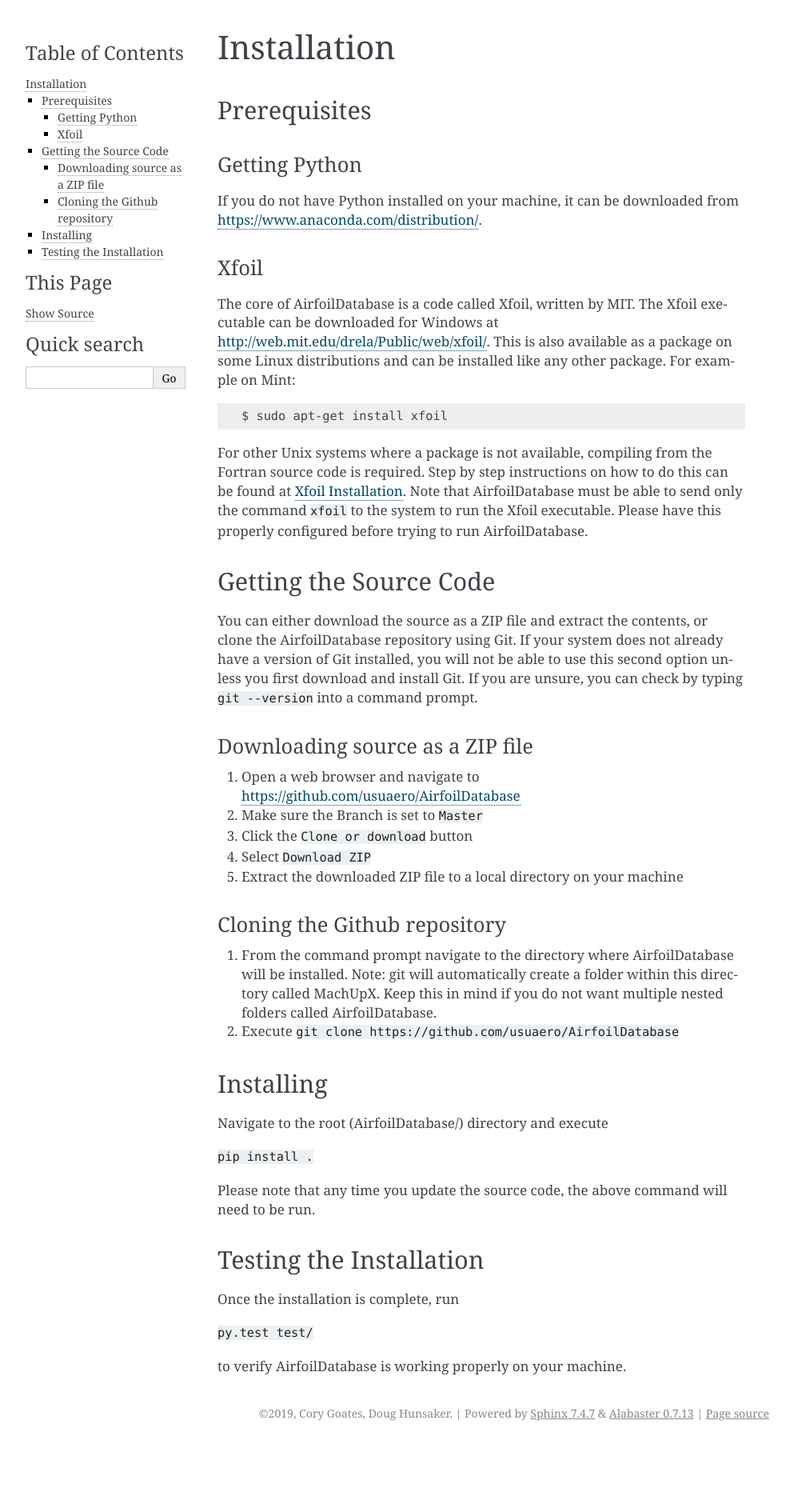
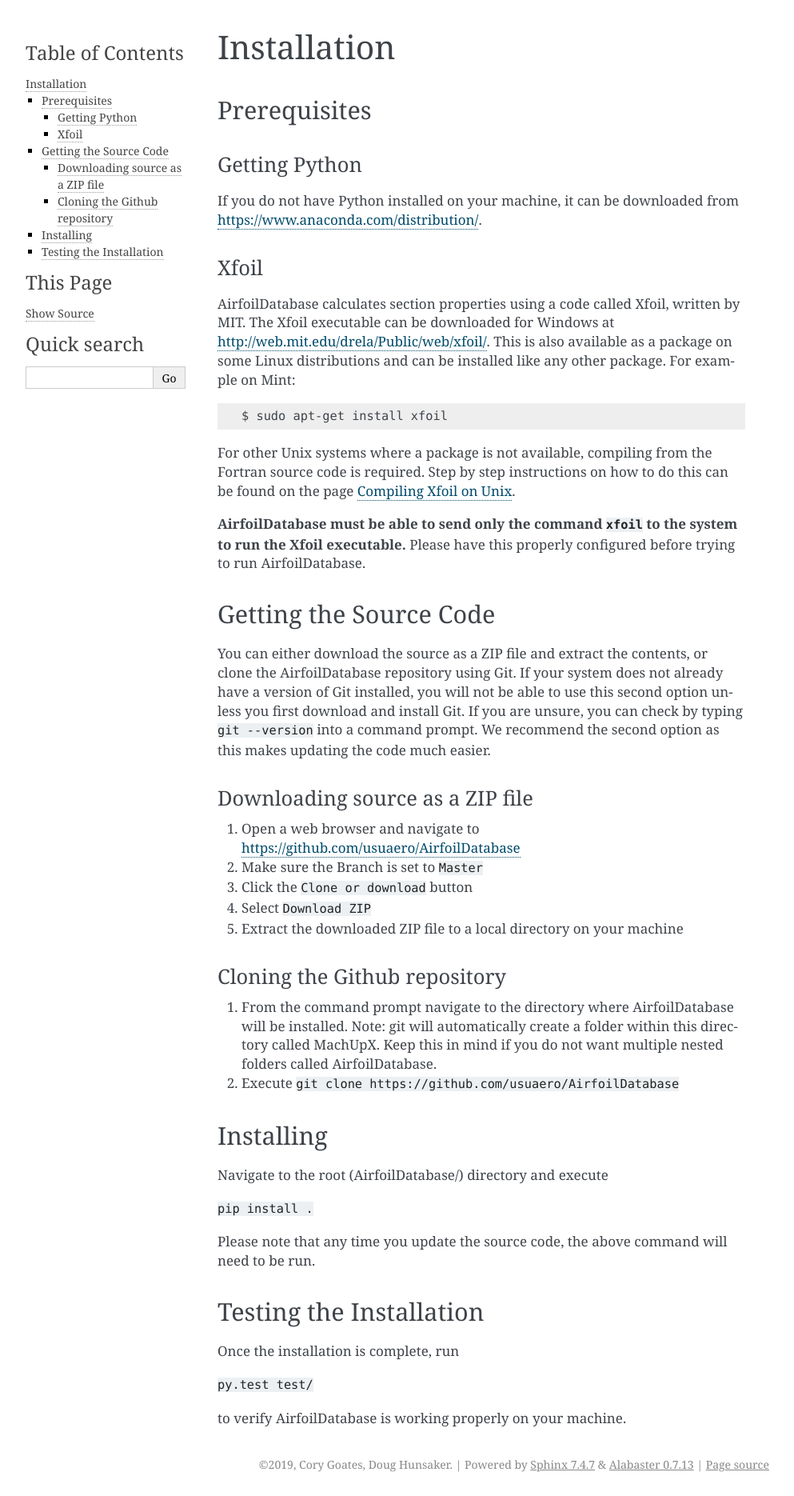
Before and after one commit to usuaero/AirfoilDatabase, a Sphinx documentation site: the page built from docs/source/installation.md, in a window 1280 px wide. Shown: the whole page at 80% size, without its empty margins (148-1141 px from the left). Built offline with Sphinx 7.4.7, drawn with Linux system fonts in a browser that asks for light colours; pages that are not in the unit, such as notebooks, are missing from menus; before the commit the page ends 1806 px from its top, so only the background shows below that.

````diff
--- a/docs/source/installation.md
+++ b/docs/source/installation.md
@@ -8,15 +8,17 @@
 
 ### Xfoil
 
-The core of AirfoilDatabase is a code called Xfoil, written by MIT. The Xfoil executable can be downloaded for Windows at [http://web.mit.edu/drela/Public/web/xfoil/](http://web.mit.edu/drela/Public/web/xfoil/). This is also available as a package on some Linux distributions and can be installed like any other package. For example on Mint:
+AirfoilDatabase calculates section properties using a code called Xfoil, written by MIT. The Xfoil executable can be downloaded for Windows at [http://web.mit.edu/drela/Public/web/xfoil/](http://web.mit.edu/drela/Public/web/xfoil/). This is also available as a package on some Linux distributions and can be installed like any other package. For example on Mint:
 
     $ sudo apt-get install xfoil
 
-For other Unix systems where a package is not available, compiling from the Fortran source code is required. Step by step instructions on how to do this can be found at [Xfoil Installation](xfoil_installation). Note that AirfoilDatabase must be able to send only the command ```xfoil``` to the system to run the Xfoil executable. Please have this properly configured before trying to run AirfoilDatabase.
+For other Unix systems where a package is not available, compiling from the Fortran source code is required. Step by step instructions on how to do this can be found on the page [Compiling Xfoil on Unix](xfoil_installation).
+
+**AirfoilDatabase must be able to send only the command ```xfoil``` to the system to run the Xfoil executable.** Please have this properly configured before trying to run AirfoilDatabase.
 
 ## Getting the Source Code
 
-You can either download the source as a ZIP file and extract the contents, or clone the AirfoilDatabase repository using Git. If your system does not already have a version of Git installed, you will not be able to use this second option unless you first download and install Git. If you are unsure, you can check by typing `git --version` into a command prompt.
+You can either download the source as a ZIP file and extract the contents, or clone the AirfoilDatabase repository using Git. If your system does not already have a version of Git installed, you will not be able to use this second option unless you first download and install Git. If you are unsure, you can check by typing `git --version` into a command prompt. We recommend the second option as this makes updating the code much easier.
 
 ### Downloading source as a ZIP file
 
````
Also changed, not shown: 2 other files.
